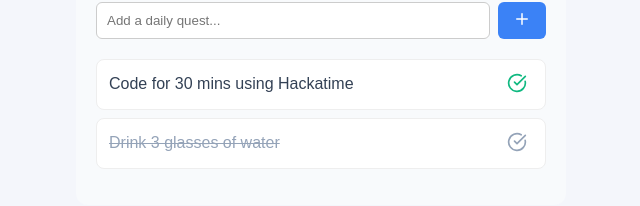
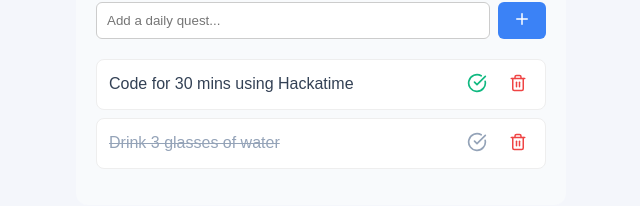
Before and after one commit to aryansharoragt-crypto/My-Cool-Terra-Project, a React (Vite) app: page / in a window 1280 px wide. Shown: the part 158-364 px from the top of the page, without its empty margins (319-959 px from the left). Built offline with nearby package versions, Linux system fonts and the light colour scheme.

Commit message:
Upgraded App.jsx and Created HatchPage
I added some extra functionality to App.jsx by allowing the user to delete stuff from the quest list as well as adding  a way to upgrade the pet's levels and the amount of coins the user has.

```diff
--- a/src/App.jsx
+++ b/src/App.jsx
@@ -1,26 +1,39 @@
 import React, { useState } from 'react';
-import { Coins, CheckCircle, Plus } from 'lucide-react';
+import { Coins, CheckCircle, Plus, Trash2 } from 'lucide-react';
 
 export default function App() {
   const [stats, setStats] = useState({ coins: 50, pet_name: "TerraBuddy", pet_xp: 35, pet_level: 1 });
-  const [tasks, setTasks] = useState([
-    { id: 1, text: "Code for 30 mins using Hackatime", completed: false },
-    { id: 2, text: "Drink 3 glasses of water", completed: true }
-  ]);
+  const [tasks, setTasks] = useState([{ id: 1, text: "Code for 30 mins using Hackatime", completed: false }, { id: 2, text: "Drink 3 glasses of water", completed: true }]);
   const [newTaskText, setNewTaskText] = useState('');
+
+  const handleAddTask = (e) => {
+    e.preventDefault(); if (!newTaskText.trim()) return;
+    setTasks([...tasks, { id: Date.now(), text: newTaskText, completed: false }]); setNewTaskText('');
+  };
+
+  const handleCompleteTask = (id) => {
+    const targetTask = tasks.find(t => t.id === id);
+    if (targetTask && !targetTask.completed) {
+      let newCoins = stats.coins + 10, newXp = stats.pet_xp + 30, newLevel = stats.pet_level;
+      if (newXp >= 100) { newXp -= 100; newLevel += 1; }
+      setStats({ ...stats, coins: newCoins, pet_xp: newXp, pet_level: newLevel });
+      setTasks(tasks.map(t => t.id === id ? { ...t, completed: true } : t));
+    }
+  };
+
+  const handleDeleteTask = (id) => { setTasks(tasks.filter(task => task.id !== id)); };
 
   return (
     <div style={{ fontFamily: 'sans-serif', maxWidth: '450px', margin: '40px auto', padding: '20px', background: '#f8fafc', borderRadius: '12px' }}>
 
-      {/* Header Dashboard */}
       <div style={{ display: 'flex', justifyContent: 'space-between', alignItems: 'center', borderBottom: '2px solid #ddd', paddingBottom: '10px' }}>
         <h2>{stats.pet_name} (Lvl {stats.pet_level})</h2>
-        <b style={{ background: '#fef08a', padding: '6px 12px', borderRadius: '20px', display: 'flex', gap: '5px' }}>
+        <b style={{ background: '#fef08a', padding: '6px 12px', borderRadius: '20px', display: 'flex', gap: '5px', alignItems: 'center' }}>
           <Coins color="#eab308" size={18} /> {stats.coins} Gold
         </b>
       </div>
 
-      <div style={{ display: 'flex', gap: '8px', margin: '20px 0' }}>
+      <form onSubmit={handleAddTask} style={{ display: 'flex', gap: '8px', margin: '20px 0' }}>
         <input
           type="text"
           placeholder="Add a daily quest..."
@@ -28,18 +41,23 @@ export default function App() {
           onChange={(e) => setNewTaskText(e.target.value)}
           style={{ flex: 1, padding: '10px', borderRadius: '6px', border: '1px solid #ccc' }}
         />
-        <button style={{ background: '#3b82f6', color: 'white', border: 'none', borderRadius: '6px', padding: '0 15px', cursor: 'pointer' }}>
+        <button type="submit" style={{ background: '#3b82f6', color: 'white', border: 'none', borderRadius: '6px', padding: '0 15px', cursor: 'pointer' }}>
           <Plus size={18} />
         </button>
-      </div>
+      </form>
 
       <ul style={{ listStyle: 'none', padding: 0 }}>
         {tasks.map((task) => (
           <li key={task.id} style={{ display: 'flex', justifyContent: 'space-between', alignItems: 'center', padding: '12px', background: 'white', borderRadius: '8px', marginBottom: '8px', border: '1px solid #eee', textDecoration: task.completed ? 'line-through' : 'none', color: task.completed ? '#94a3b8' : '#334155' }}>
             <span>{task.text}</span>
-            <button style={{ background: 'none', border: 'none', cursor: 'pointer' }}>
-              <CheckCircle size={20} color={task.completed ? "#94a3b8" : "#10b981"} />
-            </button>
+            <div style={{ display: 'flex', gap: '10px', alignItems: 'center' }}>
+              <button onClick={() => handleCompleteTask(task.id)} style={{ background: 'none', border: 'none', cursor: 'pointer' }}>
+                <CheckCircle size={20} color={task.completed ? "#94a3b8" : "#10b981"} />
+              </button>
+              <button onClick={() => handleDeleteTask(task.id)} style={{ background: 'none', border: 'none', cursor: 'pointer', color: '#ef4444' }}>
+                <Trash2 size={18} />
+              </button>
+            </div>
           </li>
         ))}
       </ul>
--- /dev/null
+++ b/src/HatchPage.jsx
@@ -0,0 +1,5 @@
+import React, { useState, useEffect } from React
+
+export default function HatchPage({ onHatchComplete }) {
+
+}
```
